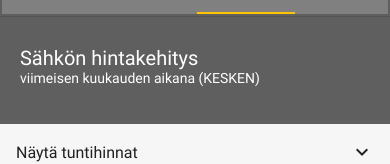
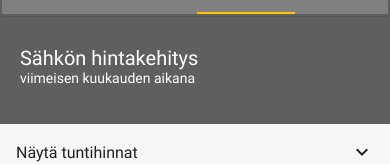
Before and after one commit to IidaPeltonen/MobileProject, a React Native app: screen /Kuukausi in a window 390 px wide. Shown: the part 428-592 px from the top of the page. Built offline with nearby package versions, Linux system fonts and the light colour scheme; no server answers.

Commit message:
typot pois

```diff
--- a/components/ElediagramsMonth.js
+++ b/components/ElediagramsMonth.js
@@ -113,7 +113,7 @@ export default function ElediagramsMonth() {
       <ScrollView>
         <View style={styles.titleposdia}>
           <Text style={styles.title}>Sähkön hintakehitys </Text>
-          <Text style={styles.text}>viimeisen kuukauden aikana (KESKEN)</Text>
+          <Text style={styles.text}>viimeisen kuukauden aikana </Text>
         </View>
         {priceOfTheMonth()}
         <MonthList />
```
